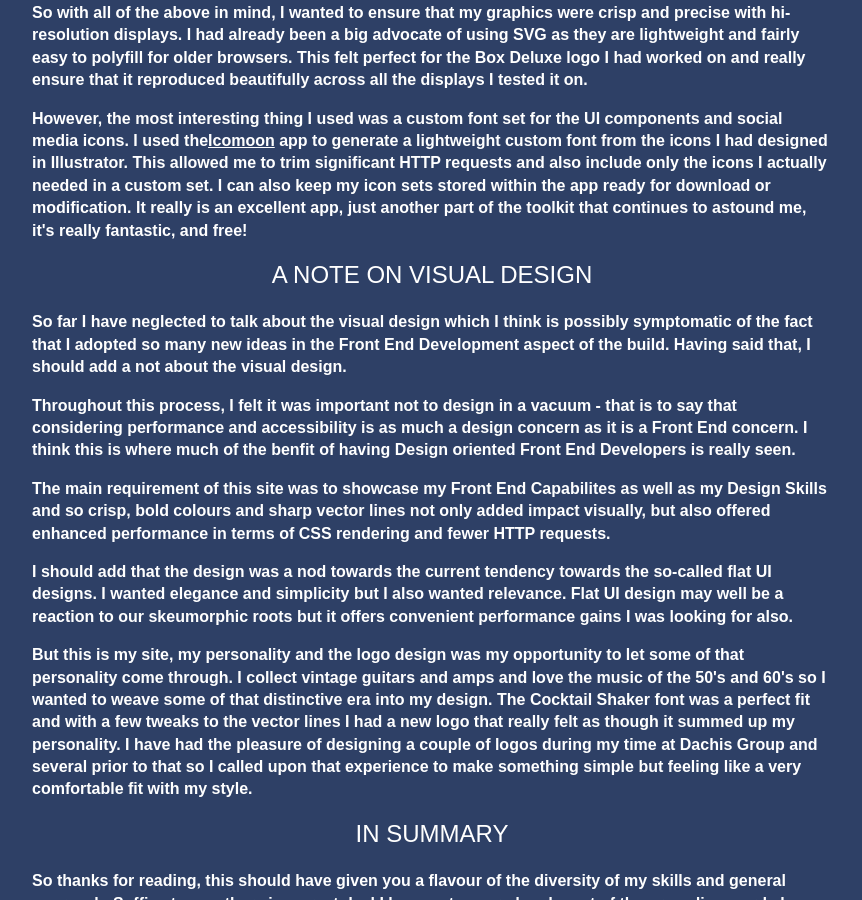
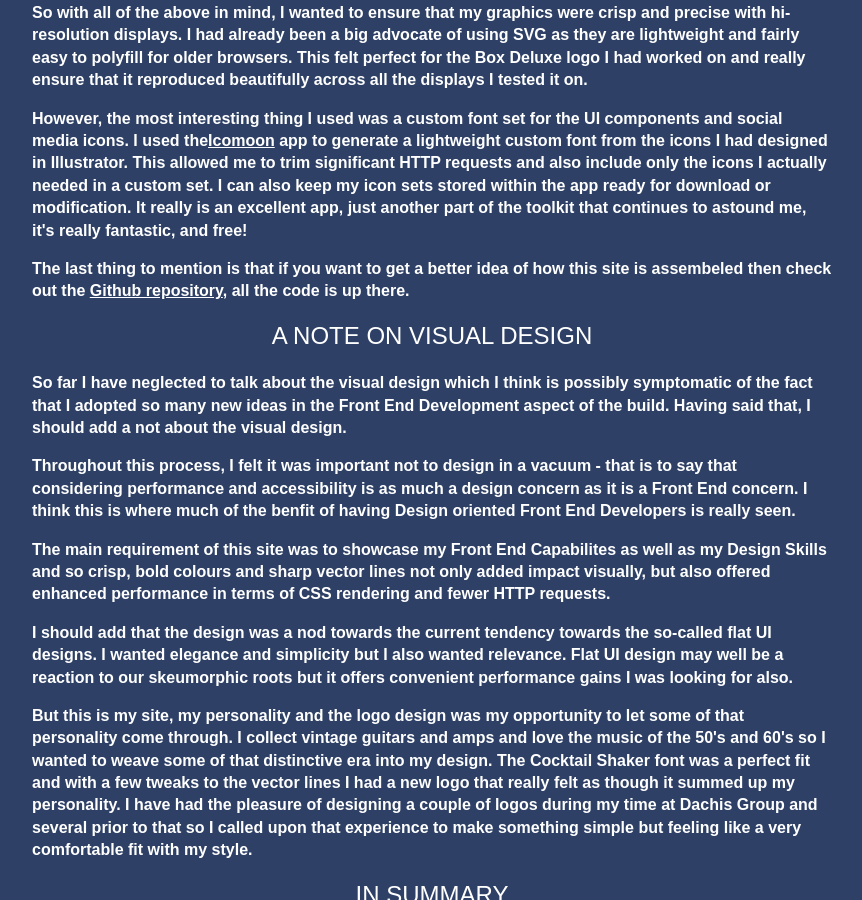
Before and after one commit to kojinkai/bd_2013, a Jekyll site: the page built from about/index.html, in a window 1280 px wide and 900 px high, scrolled down 2448 px. Shown: the whole window, without its empty margins (208-1070 px from the left). Built offline with Jekyll 4.4.1, drawn with Linux system fonts in a browser that asks for light colours; nearby versions of some CDN libraries.

Commit message:
updating the about this site page with my github address

```diff
--- a/_includes/about.html
+++ b/_includes/about.html
@@ -32,6 +32,7 @@
                 <h2>Designing for Scalability</h2>
                 <p>So with all of the above in mind, I wanted to ensure that my graphics were crisp and precise with hi-resolution displays.  I had already been a big advocate of using SVG as they are lightweight and fairly easy to polyfill for older browsers.  This felt perfect for the Box Deluxe logo I had worked on and really ensure that it reproduced beautifully across all the displays I tested it on.</p>
                 <p>However, the most interesting thing I used was a custom font set for the UI components and social media icons.  I used the<a href="http://icomoon.io/app/" title="icomoon app">Icomoon</a> app to generate a lightweight custom font from the icons I had designed in Illustrator.  This allowed me to trim significant HTTP requests and also include only the icons I actually needed in a custom set.  I can also keep my icon sets stored within the app ready for download or modification.  It really is an excellent app, just another part of the toolkit that continues to astound me, it's really fantastic, and free!</p>
+                <p>The last thing to mention is that if you want to get a better idea of how this site is assembeled then check out the <a href="https://github.com/kojinkai/bd_2013" title="Boxdeluxe 2013 github repository">Github repository</a>, all the code is up there.</p>
             </section>
             <section>
                 <h2>A Note on Visual Design</h2>
```
